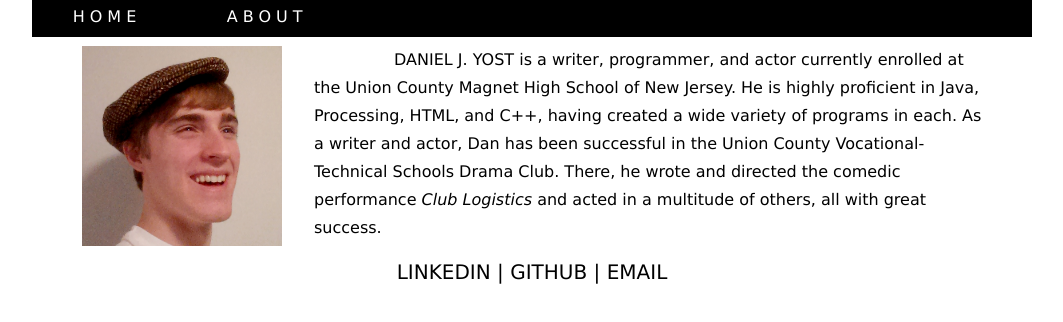
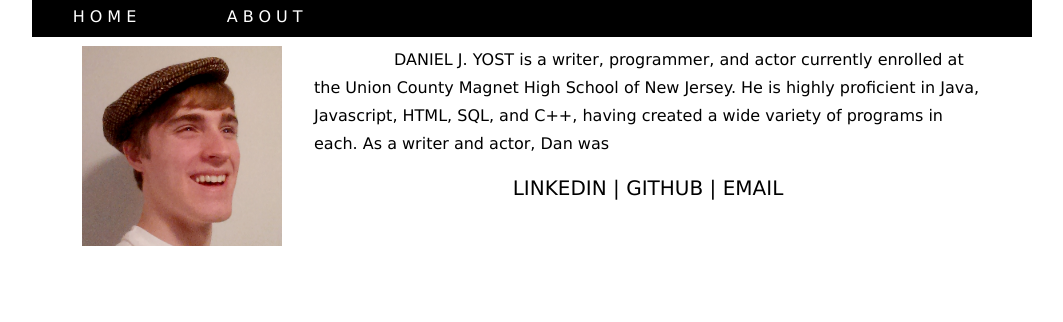
Before and after one commit to danstuff/danstuff.github.io, a plain HTML site: page about.htm in a window 1280 px wide. Shown: the part 50-372 px from the top of the page, without its empty margins (108-1171 px from the left). Drawn offline with nearby package versions, Linux system fonts and the light colour scheme.

Commit message:
About Update
Updated info in about section

```diff
--- a/about.htm
+++ b/about.htm
@@ -21,9 +21,7 @@
 	<div class="content">
 		<img src="prof_pic.jpg" class="prof"></img>
 		<p> DANIEL J. YOST is a writer, programmer, and actor currently enrolled at the Union County Magnet High School of New Jersey.
-		He is highly proficient in Java, Processing, HTML, and C++, having created a wide variety of programs in each. As a writer and actor, Dan has
-		been successful in the Union County Vocational-Technical Schools Drama Club. There, he wrote and directed the comedic performance <i>Club Logistics</i>
-		and acted in a multitude of others, all with great success.</p>
+		He is highly proficient in Java, Javascript, HTML, SQL, and C++, having created a wide variety of programs in each. As a writer and actor, Dan was
 		<h3><a href="http://www.linkedin.com/in/danyost23" class="download">LINKEDIN</a> |
 			<a href="http://www.github.com/danstuff" class="download">GITHUB</a> |
 			<a href="mailto:danyost23@gmail.com" class="download">EMAIL</a></h3>
```
